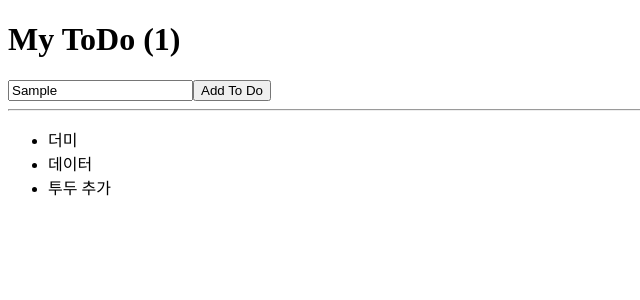
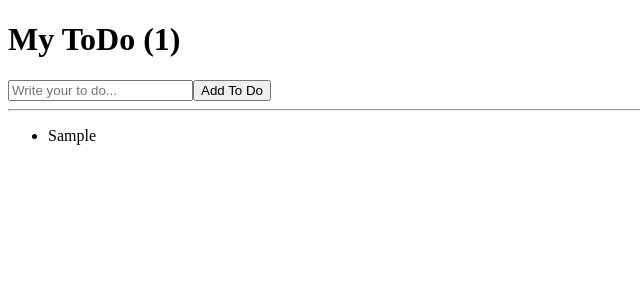
Before and after one commit to beruse2005-cloud/react-01-todo-a, a React (Vite) app: page / in a window 1280 px wide. Both pictures are taken after typing "Sample" into the empty fields and a click on the button "Add To Do". Shown: the top 300 px of the page, without its empty margins (0-640 px from the left). Built offline with nearby package versions, Linux system fonts and the light colour scheme.

Commit message:
삭제 기능을 제외한 나머지 구현 완료

```diff
--- a/src/App.jsx
+++ b/src/App.jsx
@@ -6,13 +6,21 @@
 
     const handleSubmit = (event) => {
         event.preventDefault();
+
+        // 함수에서 if문을 쓸 때는 된다 / 안된다를 판별하는 과정임
+        // 초보분들의 생각 흐름은 해야되는 일을 중심으로 if의 조건을 구성하게 됨
+        // 아래 코드는 input 의 입력값이 ""이 아닐 때에만 저장을 해달라고 해야지~
+        // if (todoValue !== "") {
+        //     setTodoList([...todoList, todoValue]);
+        //     setTodoValue("");
+        // }
+
+        // if 문을 통해 된다 / 안된다를 판별할 때에는 안될 때를 탈락 시키는 코드 구성을 가져야 함
+        // YES 를 진행하는 과정으로 코드를 진행해야 함
+        if (todoValue === "" || todoValue === " ") {
+            return;
+        }
         setTodoList([...todoList, todoValue]);
-
-
-        // 정상적으로 사용자가 입력한 todoValue가 todoList엔 들어감.
-        // 하지만, 저장이 끝난 인풋에 입력된 값은 사라지지 않고 계속 화면에 떠 있는 상황임 => 비워주면 좋겠음
-        // input에 바로 접근할 수는 없으니,
-        // state를 이용해서 todoValue의 값을 비워주고 그걸로 input의 입력값을 바꿔치기 하고 싶은데?
         setTodoValue("");
     };
 
@@ -20,14 +28,25 @@
         <>
             <h1>My ToDo ({todoList.length})</h1>
             <form onSubmit={handleSubmit}>
-                <input type={"text"} placeholder={"Write your to do..."} onChange={(event) => { setTodoValue(event.target.value) }}/>
+                <input
+                    type={"text"}
+                    placeholder={"Write your to do..."}
+                    onChange={(event) => {
+                        setTodoValue(event.target.value)
+                    }}
+                    value={todoValue}
+                />
                 <button type="submit">Add To Do</button>
             </form>
-            <hr />
+            <hr/>
             <ul>
-                <li>더미</li>
-                <li>데이터</li>
-                <li>투두 추가</li>
+                {/*
+                     return 안에서 {} 를 통해 map()을 사용할 때에는
+                     반복되는 요소가 출력되기 때문에 그걸 리액트가 구분할 수 있도록
+                      key(중복되지 않는 값)를 리턴되는 최상위 요소에게 붙여줘야 함
+                     (인식표 개념)
+                 */}
+                {todoList.map((item, index) => <li key={index}>{item}</li>)}
             </ul>
         </>
     )
```
